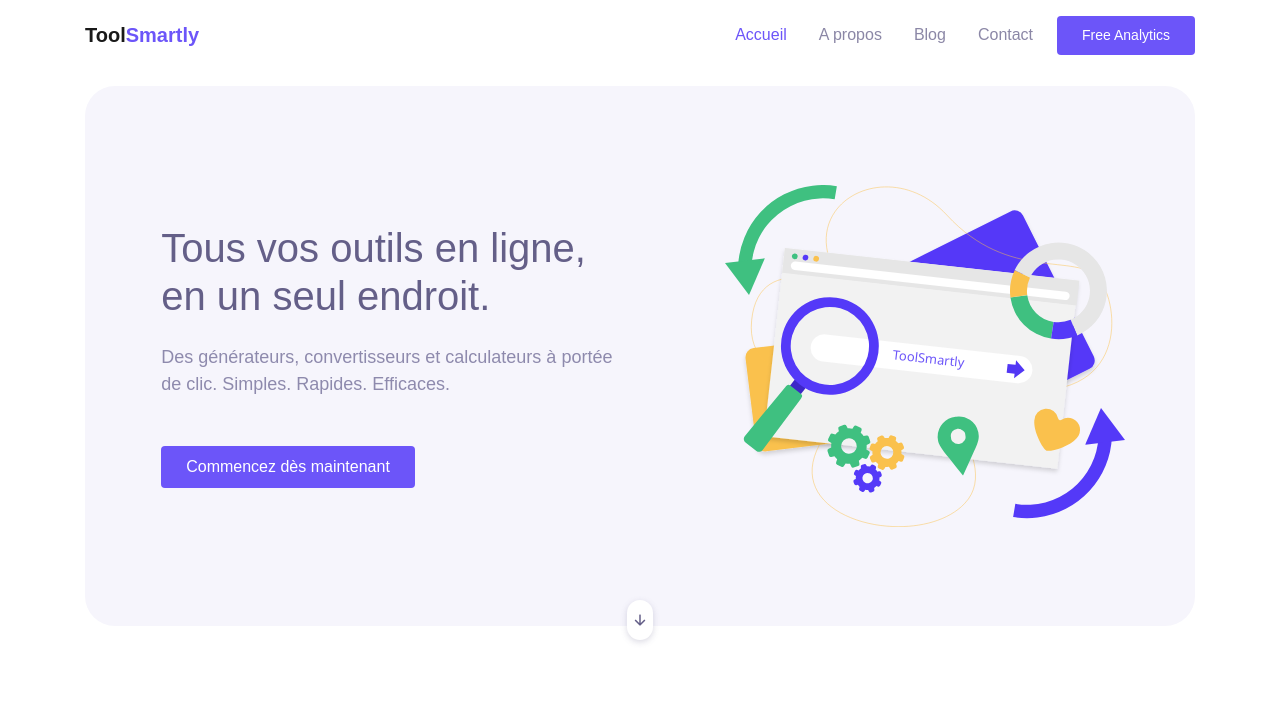
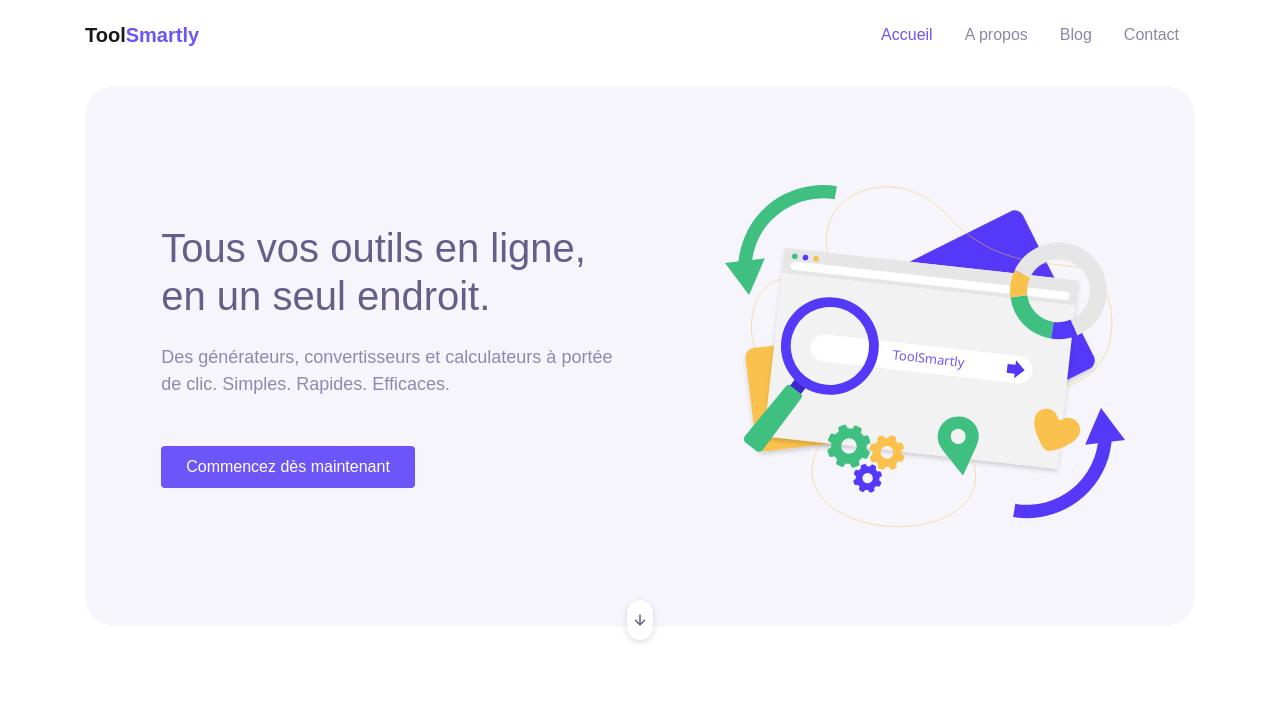
Before and after one commit to Weblocalis/toolsmartly, a plain HTML site: page index.html in a window 1280 px wide. Shown: the top 719 px of the page. Drawn offline with Linux system fonts and the light colour scheme; files whose address does not match are found by name.

Commit message:
Update index.html

```diff
--- a/index.html
+++ b/index.html
@@ -9,7 +9,7 @@
   <meta name="robots" content="noindex, nofollow">
 
   <!-- SEO -->
-  <title>SeoGram - SEO Agency Template</title>
+  <title>ToolSmarty - SEO Agency Template</title>
   <meta name="description" content="">
   <meta name="keywords" content="">
 
@@ -79,9 +79,6 @@ aria-label="Afficher le menu de navigation">
             </li>
             <li class="nav-item">
               <a class="nav-link" href="contact.html">Contact</a>
-            </li>
-            <li class="nav-item">
-              <a class="btn btn-primary ml-lg-2" href="#">Free Analytics</a>
             </li>
           </ul>
         </div>
```
